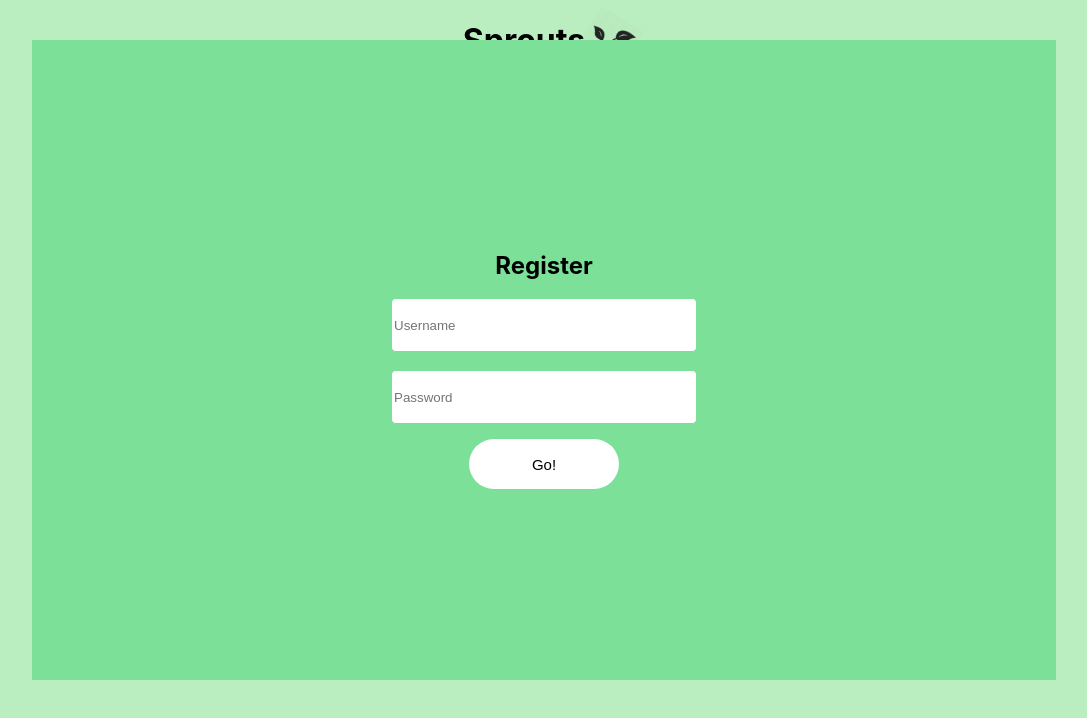
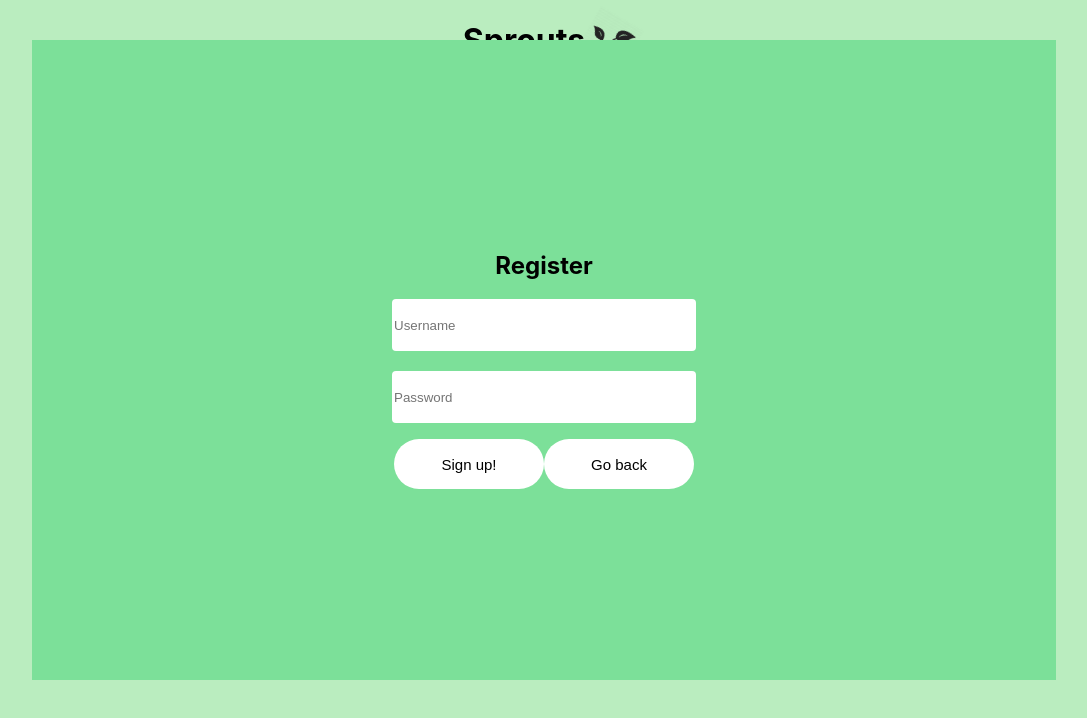
Before and after one commit to nyu-software-engineering/spring-2020-frugal-eye, a React (Create React App) app in the folder front-end/: page / in a window 1280 px wide. Both pictures are taken after a click on the button "Register". Shown: the top 718 px of the page, without its empty margins (96-1183 px from the left). Built offline with nearby package versions, Linux system fonts and the light colour scheme.

Commit message:
added a "go back" button on register

```diff
--- a/front-end/src/Register.js
+++ b/front-end/src/Register.js
@@ -45,7 +45,8 @@ const Register = (props) => {
             <input className="standard_input" type="password" value={new_password} onChange={f => setPassword(f.target.value)} placeholder="Password"/>
         </label>
         <p></p>
-        <input className="standard_button" type="submit" value="Go!" />
+        <input className="standard_button" type="submit" value="Sign up!" />
+        <button className="standard_button" onClick={props.closeWindow}>Go back</button>
       </form>
         {lengthPopup ?
         <Popup
--- a/front-end/src/register.css
+++ b/front-end/src/register.css
@@ -15,3 +15,7 @@
   margin-top: 40px;
   background-color: #7CE099;
 }
+
+.hidden {
+  display: none;
+}
```
